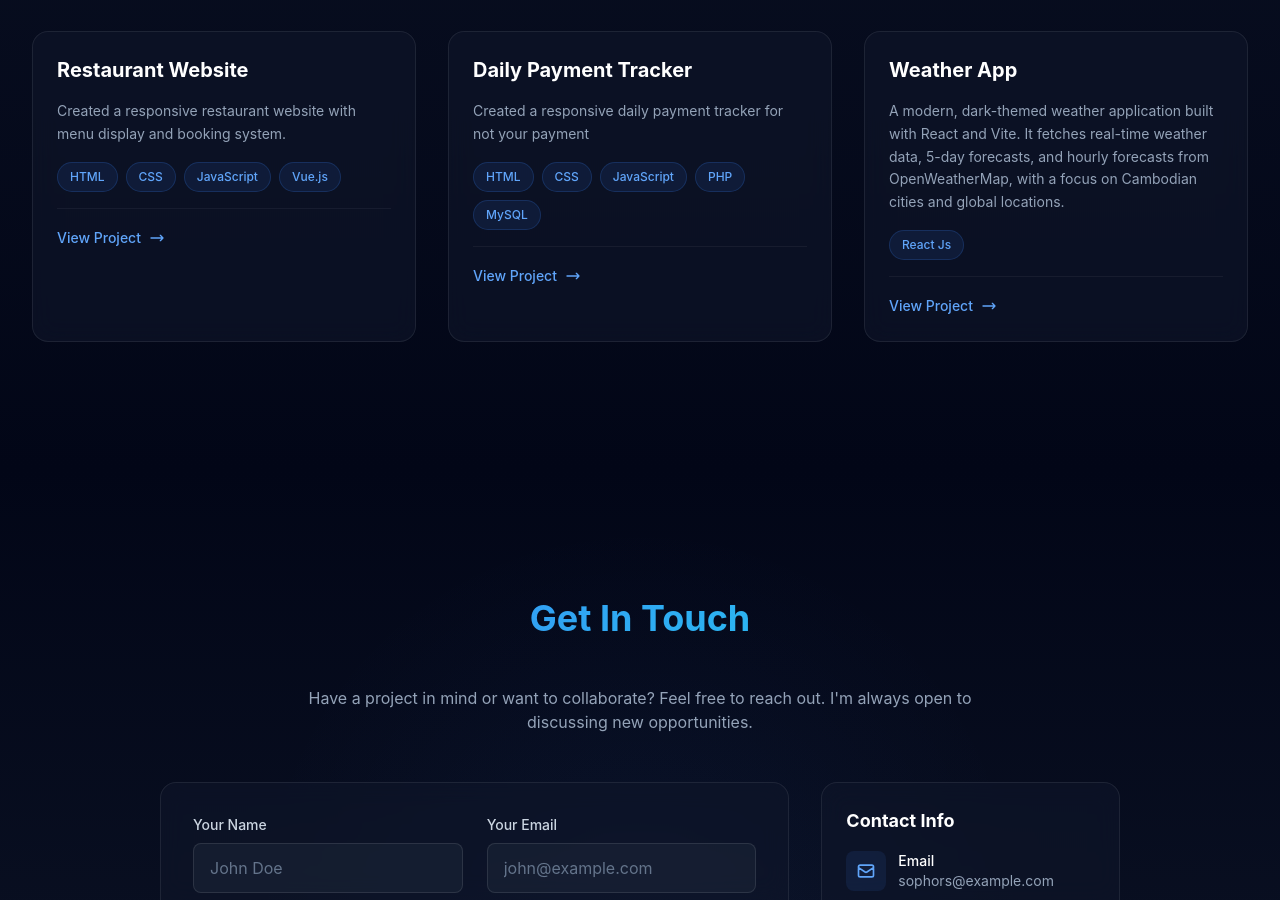
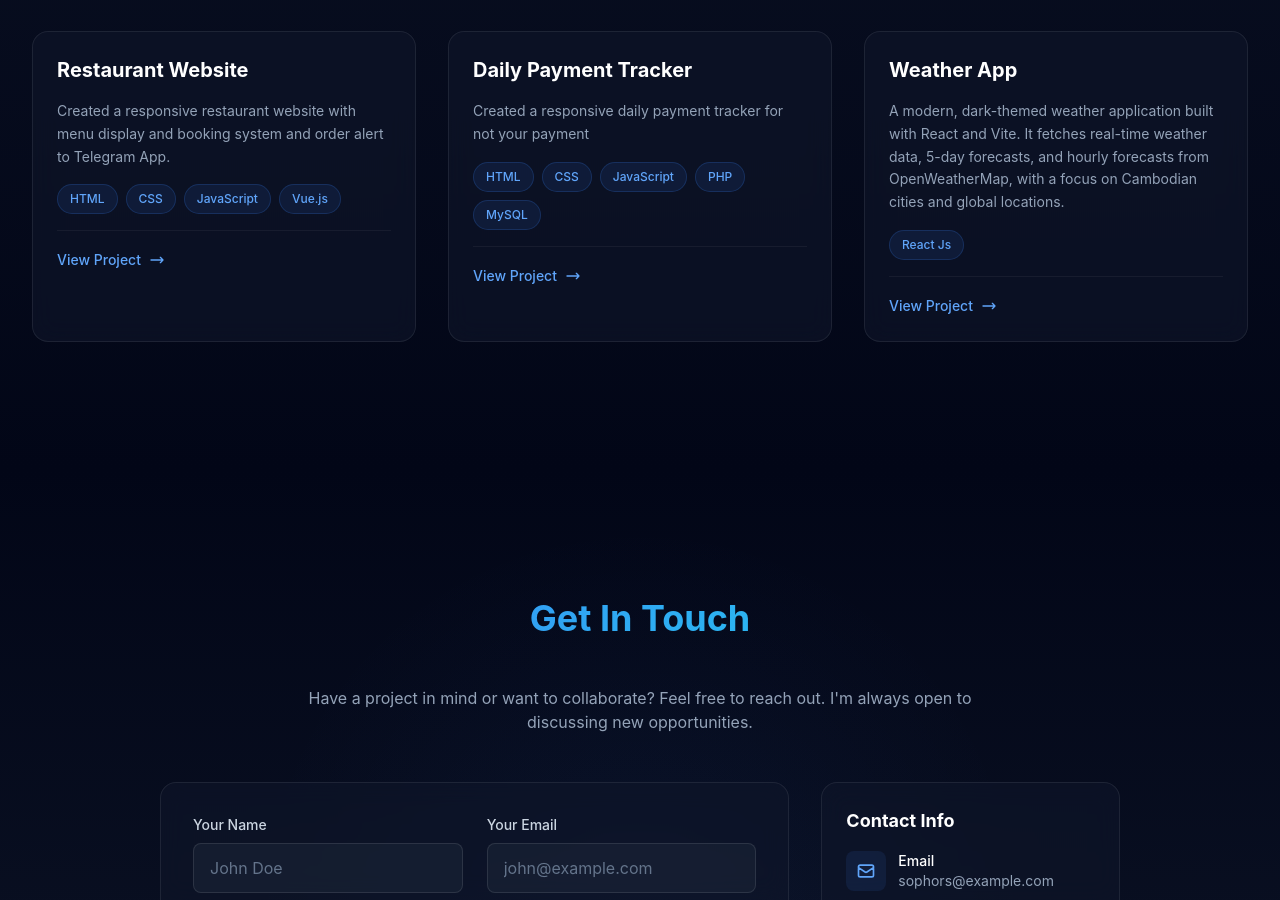
Before and after one commit to MrrMiroTa/sophors-profolio, a React (Vite) app: page / in a window 1280 px wide. Shown: the part 2850-3750 px from the top of the page. Built offline with nearby package versions, Linux system fonts and the light colour scheme.

Commit message:
add new project

```diff
--- a/src/components/sections/Project.jsx
+++ b/src/components/sections/Project.jsx
@@ -53,7 +53,7 @@ function Project() {
     {
       title: "Restaurant Website",
       description:
-        "Created a responsive restaurant website with menu display and booking system.",
+        "Created a responsive restaurant website with menu display and booking system and order alert to Telegram App.",
       technologies: ["HTML", "CSS", "JavaScript", "Vue.js"],
       link: "https://friends-meets.vercel.app/",
       gradient: "from-primary-500 to-accent-500",
```
